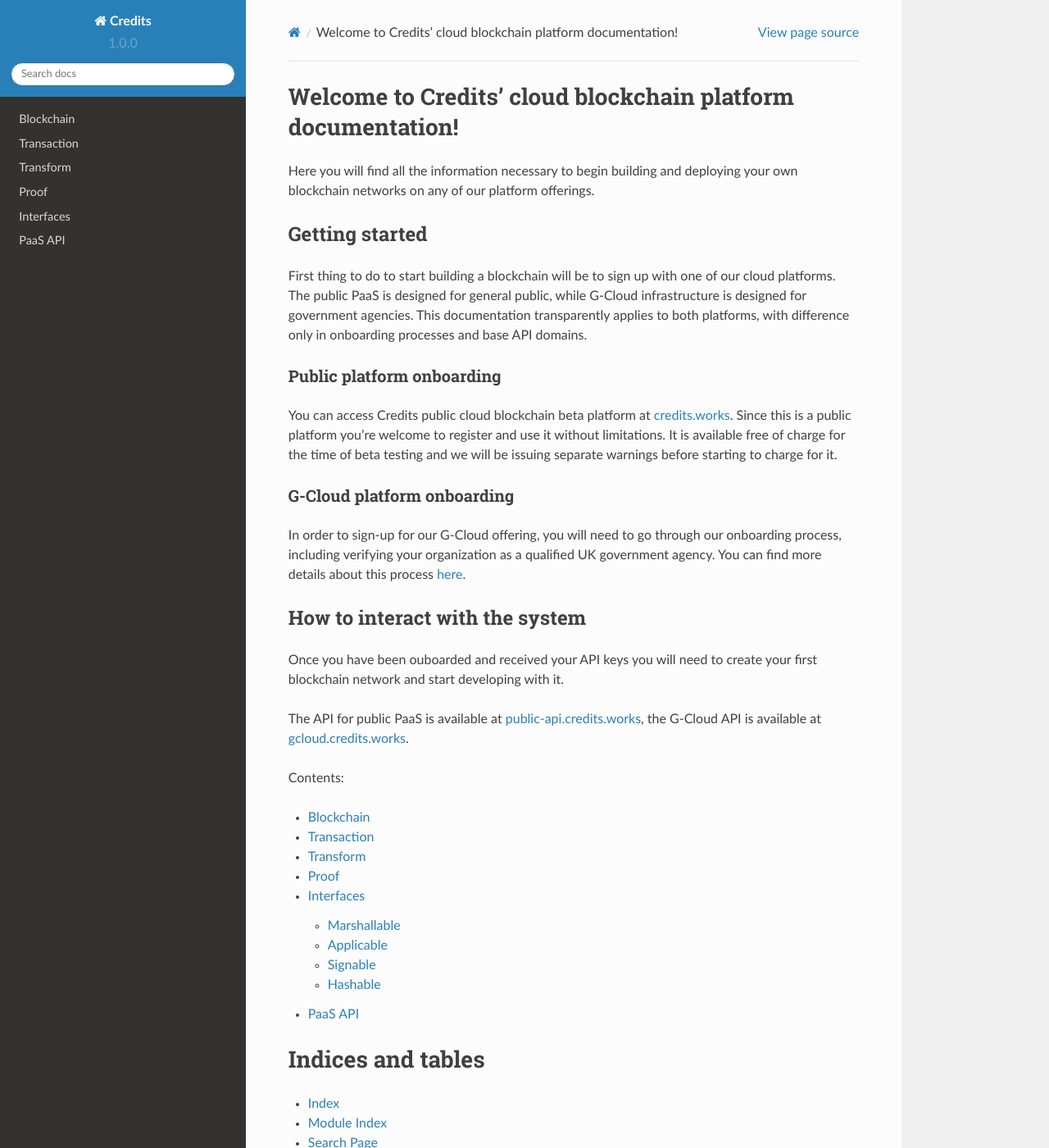
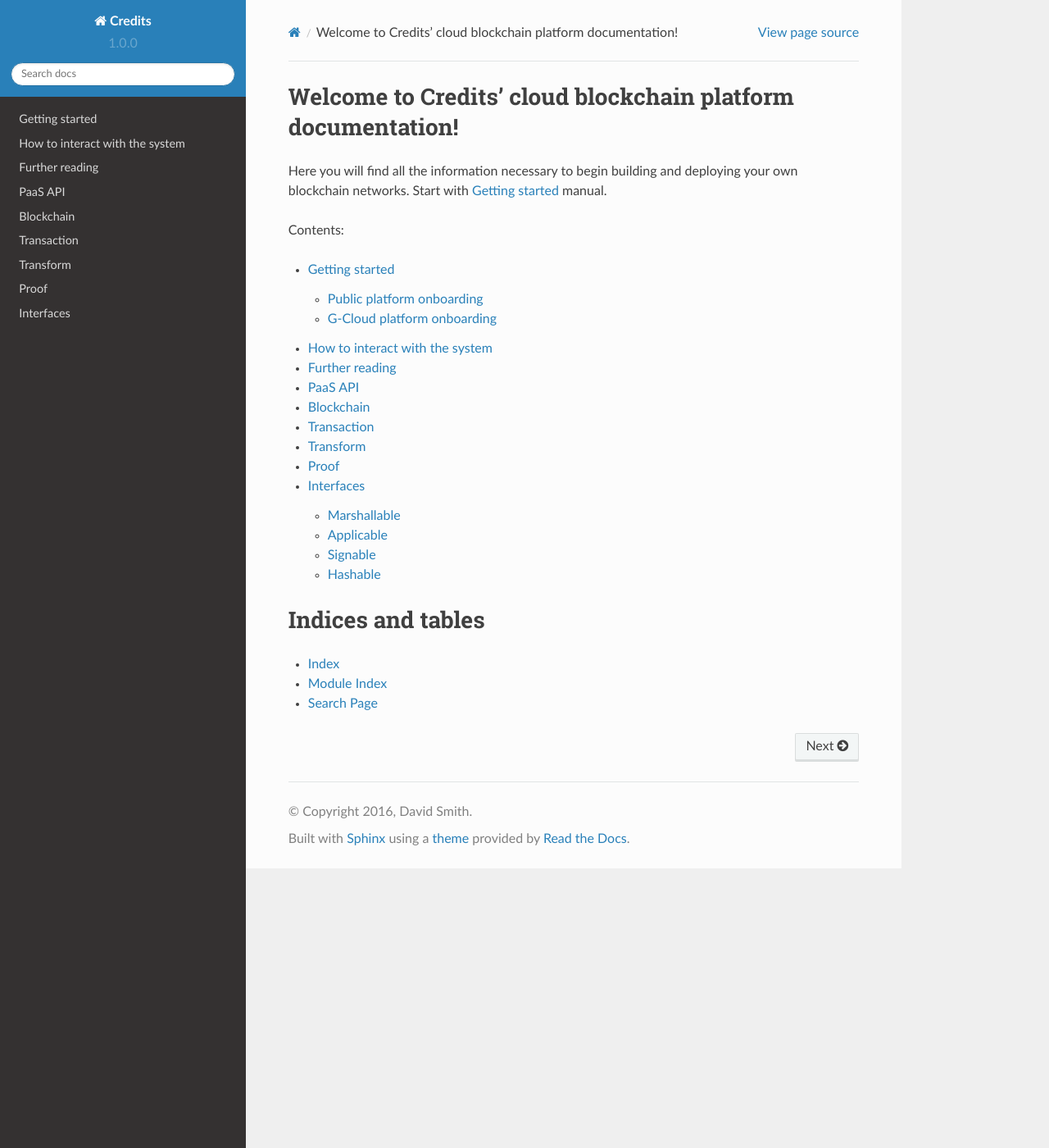
Before and after one commit to voodoo12345/credits-docs, a Sphinx documentation site: the page built from source/index.rst, in a window 1280 px wide and 1400 px high. Shown: the whole window at 82% size. Built offline with Sphinx 7.4.7 and the Read the Docs theme 2.0.0, drawn with Linux system fonts in a browser that asks for light colours; pages that are not in the unit, such as notebooks, are missing from menus.

Commit message:
- separate getting started page - index page

```diff
--- a/source/index.rst
+++ b/source/index.rst
@@ -6,53 +6,21 @@
 Welcome to Credits' cloud blockchain platform documentation!
 ====
 
-Here you will find all the information necessary to begin building and deploying your own blockchain networks on any of
-our platform offerings.
-
-Getting started
-~~~~
-
-First thing to do to start building a blockchain will be to sign up with one of our cloud platforms. The public PaaS is
-designed for general public, while G-Cloud infrastructure is designed for government agencies. This documentation
-transparently applies to both platforms, with difference only in onboarding processes and base API domains.
-
-
-Public platform onboarding
-^^^^
-
-You can access Credits public cloud blockchain beta platform at `credits.works <https://credits.works>`_. Since this
-is a public platform you're welcome to register and use it without limitations. It is available free of charge for the
-time of beta testing and we will be issuing separate warnings before starting to charge for it.
-
-G-Cloud platform onboarding
-^^^^
-
-In order to sign-up for our G-Cloud offering, you will need to go through our onboarding process, including verifying
-your organization as a qualified UK government agency. You can find more details about this process
-:ref:`here <gcloud-reference-label>`.
-
-
-How to interact with the system
-~~~~
-
-Once you have been ouboarded and received your API keys you will need to create your first blockchain network and
-start developing with it.
-
-The API for public PaaS is available at `public-api.credits.works <https://public-api.credits.works>`_, the G-Cloud API
-is available at `gcloud.credits.works <https://gcloud.credits.works>`_.
-
+Here you will find all the information necessary to begin building and deploying your own blockchain networks.
+Start with `Getting started <getting-started>`_ manual.
 
 Contents:
 
 .. toctree::
    :maxdepth: 2
 
+   getting_started
+   api
    blockchain
    transaction
    transform
    proof
    interfaces
-   api
 
 
 Indices and tables
```
Also changed, not shown: source/getting_started.rst (added, +40 -0 lines).
